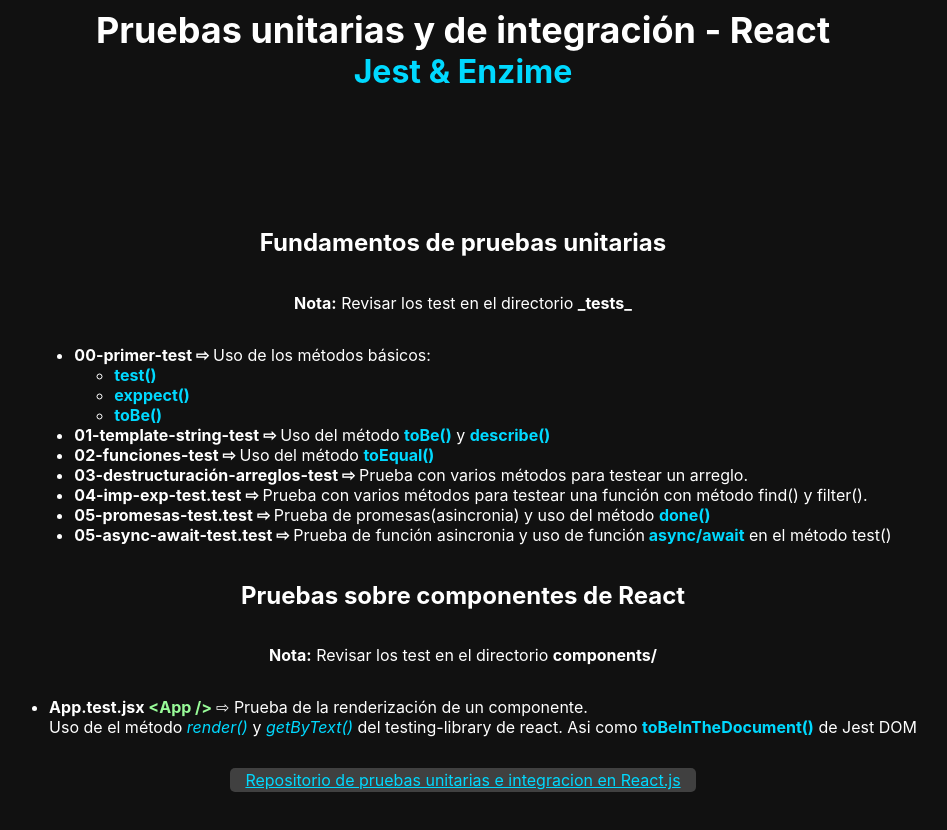
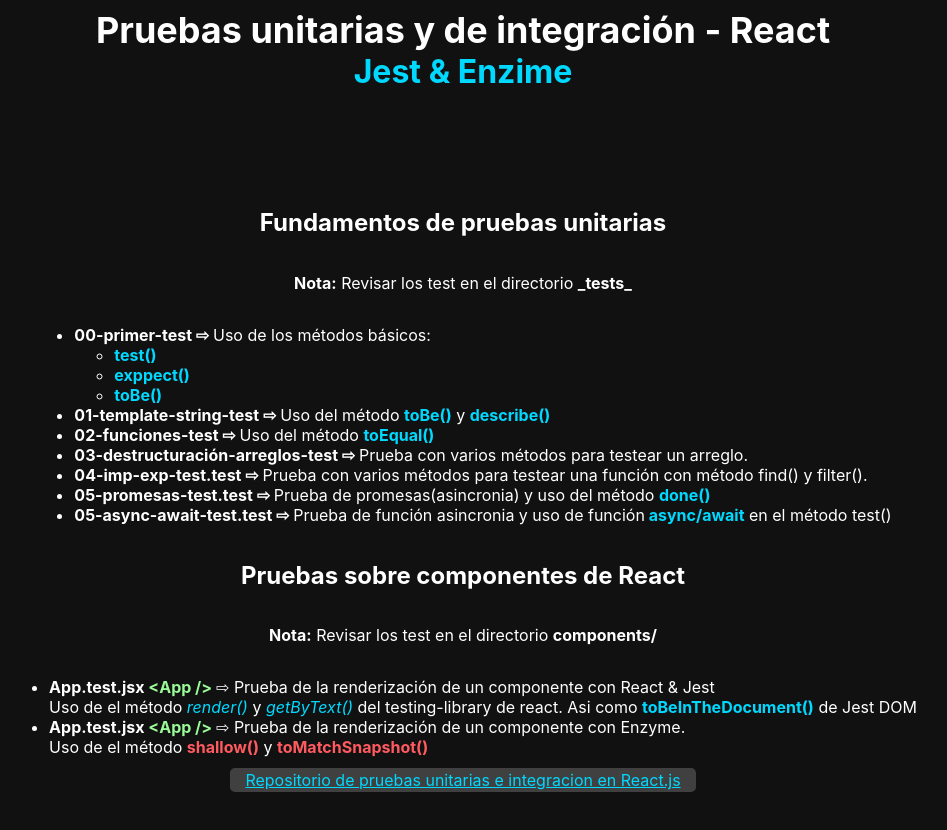
Before and after one commit to icao/pruebas-unitarias-integracion-react, a React (Create React App) app: page / in a window 1280 px wide. Shown: the top 830 px of the page, without its empty margins (177-1124 px from the left). Built offline with nearby package versions, Linux system fonts and the light colour scheme.

Commit message:
Nuevos comentarios de lo abarcado en la prueba

```diff
--- a/src/App.scss
+++ b/src/App.scss
@@ -61,3 +61,7 @@
 .name-component {
   color: $color-palegreen;
 }
+
+.test-method-enzyme {
+  color: $color-enzyme;
+}
--- a/src/components/01-mi-primer-componente-test/MiPrimerComponenteTest.jsx
+++ b/src/components/01-mi-primer-componente-test/MiPrimerComponenteTest.jsx
@@ -62,12 +62,20 @@
           <strong>
             App.test.jsx <span className='name-component'>{`<App />`}</span>{' '}
           </strong>{' '}
-          ⇨ Prueba de la renderización de un componente. <br /> Uso de el método{' '}
-          <i className='test-method'>render()</i> y{' '}
+          ⇨ Prueba de la renderización de un componente con React & Jest
+          <br /> Uso de el método <i className='test-method'>render()</i> y{' '}
           <i className='test-method'>getByText()</i> del testing-library de
           react. Asi como{' '}
           <strong className='test-method'>toBeInTheDocument()</strong> de Jest
           DOM
+        </li>
+        <li>
+          <strong>
+            App.test.jsx <span className='name-component'>{`<App />`}</span>{' '}
+          </strong>{' '}
+          ⇨ Prueba de la renderización de un componente con Enzyme. <br /> Uso
+          de el método <strong className='test-method-enzyme'>shallow()</strong>{' '}
+          y <strong className='test-method-enzyme'>toMatchSnapshot()</strong>
         </li>
       </ul>
     </>
--- a/src/scss/_Palette.scss
+++ b/src/scss/_Palette.scss
@@ -2,3 +2,4 @@
 $color-white: #ffffff;
 $color-cyan: #00d9ff;
 $color-palegreen: palegreen;
+$color-enzyme: #ff5a60;
```
